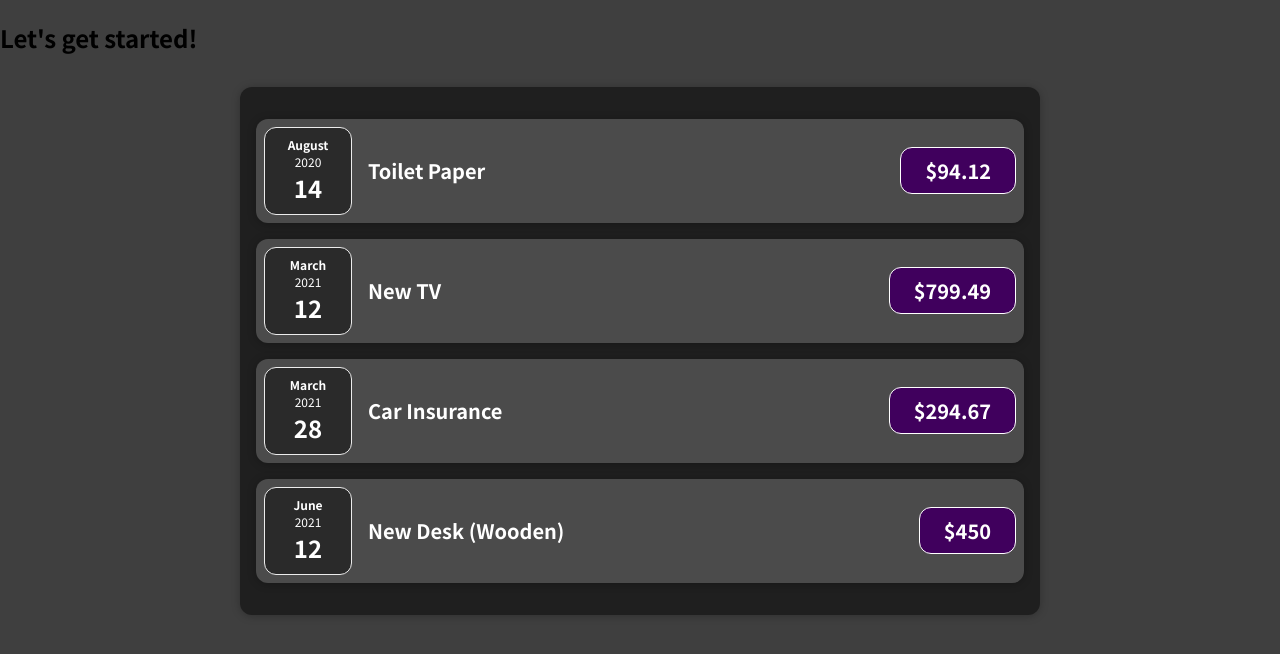
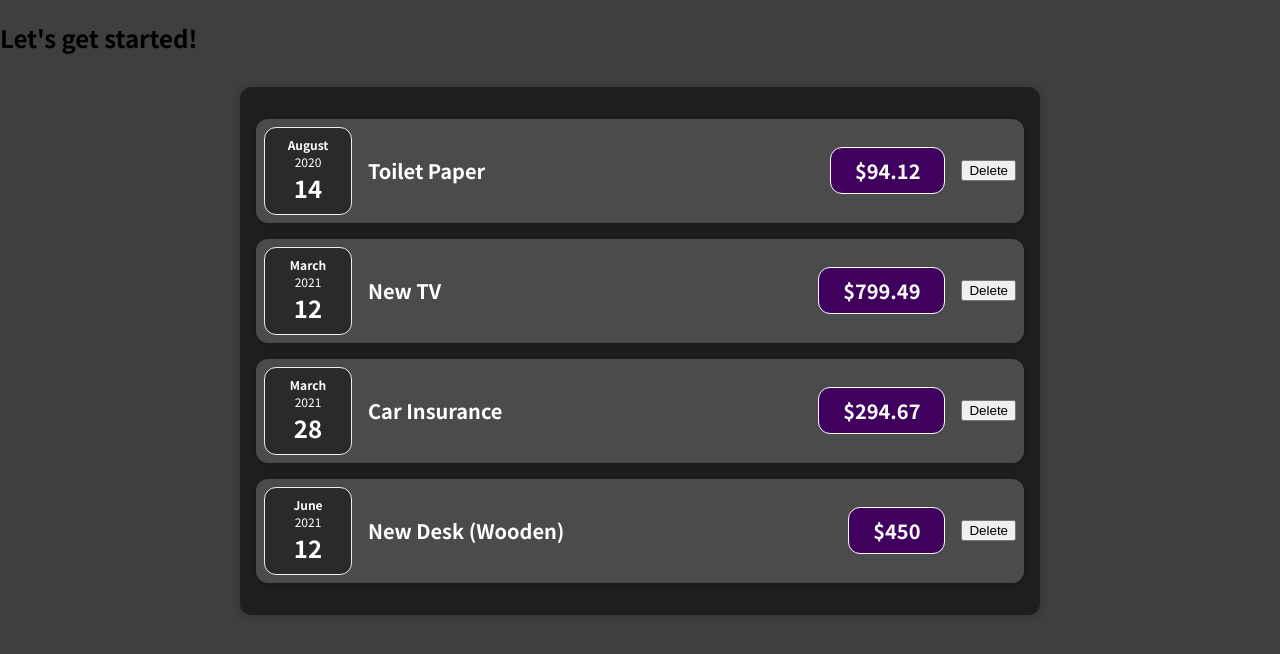
Before and after one commit to Akshay72023/React-basics, a React (Create React App) app: page / in a window 1280 px wide. Shown: the top 654 px of the page. Built offline with nearby package versions, Linux system fonts and the light colour scheme.

Commit message:
Delete expense

```diff
--- a/src/components/Expenses/ExpenseItem.js
+++ b/src/components/Expenses/ExpenseItem.js
@@ -5,12 +5,17 @@ import Card from '../UI/Card';
 import './ExpenseItem.css';
 
 const ExpenseItem = (props) => {
+  const deleteHandler=()=>{
+    console.log('Expense deleted');
+    }
+
   return (
     <Card className='expense-item'>
       <ExpenseDate date={props.date} />
       <div className='expense-item__description'>
         <h2>{props.title}</h2>
         <div className='expense-item__price'>${props.amount}</div>
+        <button onClick={deleteHandler}>Delete</button>
       </div>
     </Card>
   );
--- a/src/components/Expenses/Expenses.js
+++ b/src/components/Expenses/Expenses.js
@@ -8,21 +8,25 @@ const Expenses = (props) => {
   return (
     <Card className="expenses">
       <ExpenseItem
+        id={props.items[0].id}
         title={props.items[0].title}
         amount={props.items[0].amount}
         date={props.items[0].date}
       />
       <ExpenseItem
+        id={props.items[1].id}
         title={props.items[1].title}
         amount={props.items[1].amount}
         date={props.items[1].date}
       />
       <ExpenseItem
+        id={props.items[2].id}
         title={props.items[2].title}
         amount={props.items[2].amount}
         date={props.items[2].date}
       />
       <ExpenseItem
+        id={props.items[3].id}
         title={props.items[3].title}
         amount={props.items[3].amount}
         date={props.items[3].date}
```
